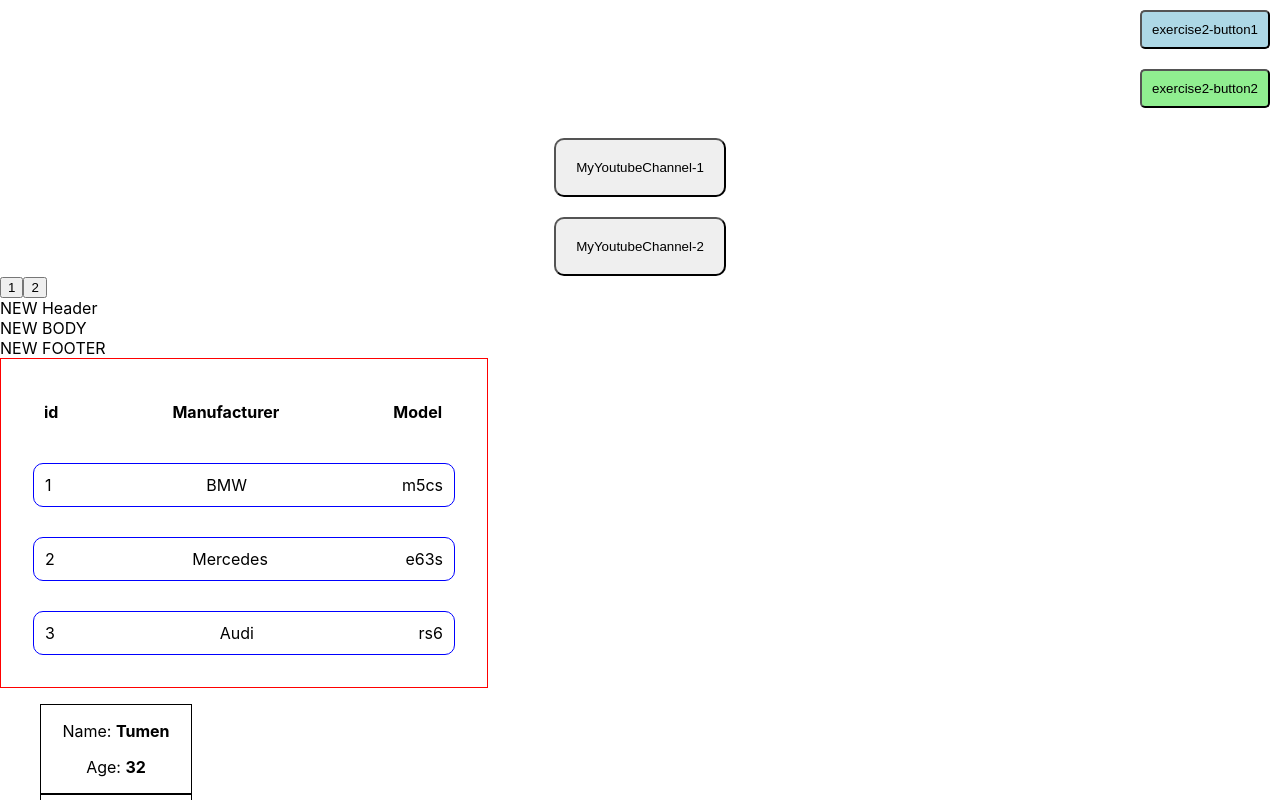
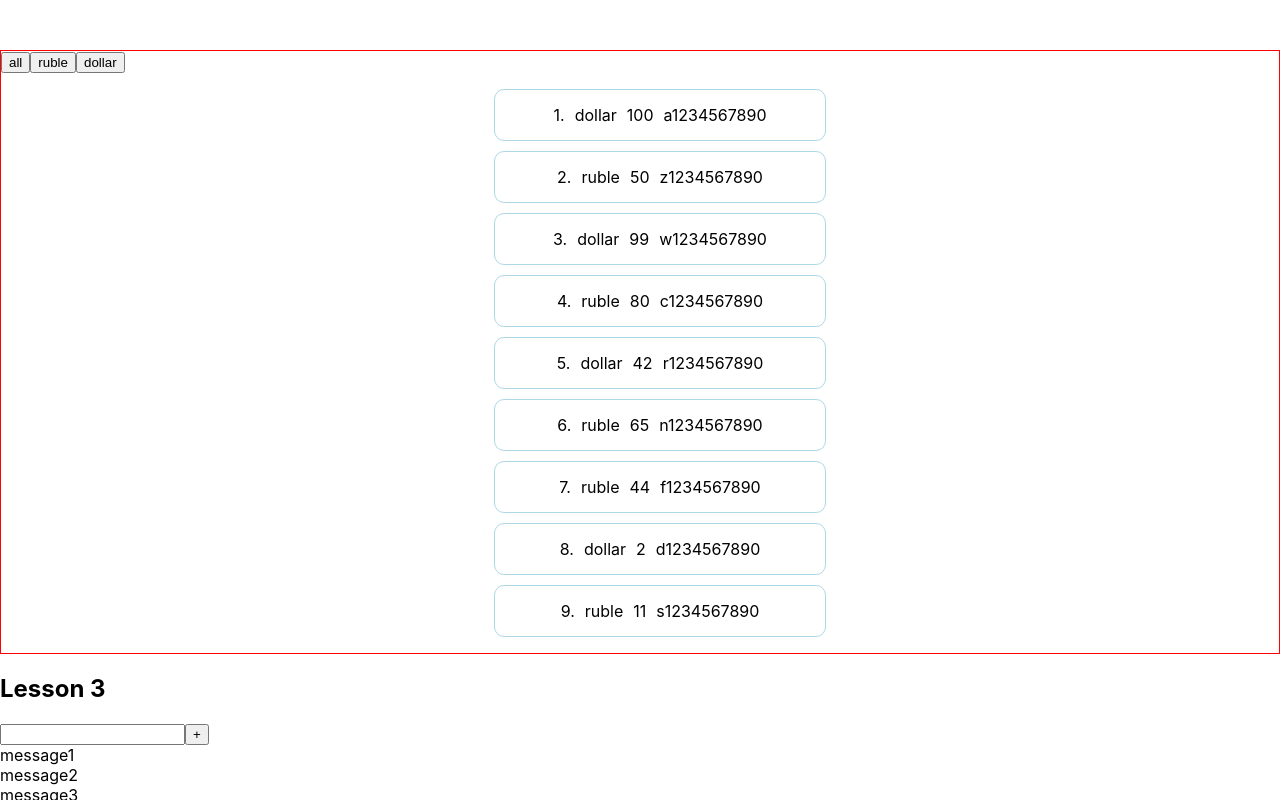
Before and after one commit to dtumen/microtasks, a React (Create React App) app: page / in a window 1280 px wide. Shown: the top 800 px of the page. Built offline with nearby package versions, Linux system fonts and the light colour scheme.

Commit message:
microtasks done

```diff
--- a/src/App.tsx
+++ b/src/App.tsx
@@ -1,68 +1,52 @@
-import React from 'react';
+import React, { ChangeEvent, useState } from 'react';
 import './App.css';
-import { Header } from './site/Header';
-import { Footer } from './site/Footer';
-import { Body } from './site/Body';
-import { NewComponent } from './site/NewComponent';
-import { Button } from './site/Button';
-import { NewButton } from './site/NewButton';
 import Money from './components/Money/Money';
+import { FullInput } from './components/Lesson3/FullInput';
+import { Input } from './components/Lesson3/Input';
+import { Button } from './components/Lesson3/Button';
 
-const students = [
-  {
-    id: 1,
-    name: 'Tumen',
-    age: 32,
-  },
-  {
-    id: 2,
-    name: 'Aldar',
-    age: -1,
-  },
-  {
-    id: 3,
-    name: 'Ruslan',
-    age: 322,
-  },
-  {
-    id: 4,
-    name: 'Elnur',
-    age: 122,
-  },
-  {
-    id: 5,
-    name: 'Vasiliy',
-    age: 2,
-  }
-]
 
 function App() {
 
-  const onClickHandler = (name: string) => {
-    console.log(`Hellow, I'm ${name}`)
+  const [response, setResponse] = useState([
+    { message: 'message1' },
+    { message: 'message2' },
+    { message: 'message3' },
+  ])
+
+  const addMessage = (newMessage: string) => {
+    setResponse([{ message: newMessage }, ...response]);
   }
 
-  const foo1 = () => {
-    console.log(100200)
-  }
+  // 2:
+  const [input, setInput] = useState('');
 
-  const foo2 = (num: number) => {
-    console.log('foo2:', num)
+  const inputHandler = (e: ChangeEvent<HTMLInputElement>) => {
+    setInput(e.currentTarget.value)
+  };
+
+  const onClickAddBtn = (mess: string) => {
+    setResponse([...response, {message: input}]);
+    setInput('');
   }
 
   return (
     <>
-    <NewButton btnName={'exercise2-button1'} btnColor={'lightblue'}/>
-    <NewButton btnName={'exercise2-button2'} btnColor={'lightgreen'}/>
-    <Button onClickHandler={onClickHandler} name='Tumen!' nameBtn={'MyYoutubeChannel-1'}/>
-    <Button onClickHandler={onClickHandler} name='Ivan!' nameBtn={'MyYoutubeChannel-2'} />
-    <button onClick={foo1}>1</button>
-    <button onClick={() => foo2(100200)}>2</button>
-    <Header titleForHeader={'NEW Header'} />
-    <Body titleForBody={'NEW BODY'}/>
-    <Footer titleForFooter={'NEW FOOTER'} />
-    <NewComponent students={students}/>
-    <Money />
+      <div>
+        <Money />
+      </div>
+
+      <h2>Lesson 3</h2>
+      <div>
+        <FullInput addMessage={addMessage}/>
+
+        {
+          response.map((el, index) => <div key={index}> {el.message} </div>)
+        }
+
+        <Input inputHandler={inputHandler} input={input}/>
+        <Button title={input} onClickAddBtn={onClickAddBtn}/>
+      </div>
     </>
   );
 }
--- /dev/null
+++ b/src/components/Lesson3/Button.tsx
@@ -0,0 +1,12 @@
+import React from 'react';
+
+type ButtonPropsType = {
+  title: string
+  onClickAddBtn: (mess: string) => void
+}
+
+export const Button: React.FC<ButtonPropsType> = ({title, onClickAddBtn}) => {
+  return (
+    <button onClick={() => onClickAddBtn(title)}>+</button>
+  );
+};
--- /dev/null
+++ b/src/components/Lesson3/FullInput.tsx
@@ -0,0 +1,34 @@
+import React, { ChangeEvent, KeyboardEvent, useState } from 'react';
+
+type FullInputPropsType = {
+  addMessage: (newMessage: string) => void;
+}
+
+export const FullInput: React.FC<FullInputPropsType> = ({addMessage}) => {
+
+  const [titile, setTitle] = useState('');
+
+  const onChangeInputHandler = (e: ChangeEvent<HTMLInputElement>) => setTitle(e.currentTarget.value);
+
+  const onClickButtonHandler = () => {
+    addMessage(titile);
+    setTitle('');
+  }
+
+  const onKeyDownHandler = (e: KeyboardEvent<HTMLInputElement>) => {
+    if (e.key === 'Enter') {
+      onClickButtonHandler();
+    }
+  }
+
+  return (
+    <div>
+      <input type="text"
+        onChange={onChangeInputHandler}
+        value={titile}
+        onKeyDown={onKeyDownHandler}
+      />
+      <button onClick={onClickButtonHandler}>+</button>
+    </div>
+  );
+};
--- /dev/null
+++ b/src/components/Lesson3/Input.tsx
@@ -0,0 +1,15 @@
+import React, { ChangeEvent } from 'react';
+
+type InputPropsType = {
+  inputHandler: (e: ChangeEvent<HTMLInputElement>) => void
+  input: string
+}
+
+export const Input: React.FC<InputPropsType> = ({ inputHandler, input }) => {
+  return (
+    <input type="text"
+    onChange={inputHandler}
+    value={input}
+    />
+  );
+};
--- a/src/site/Body.tsx
+++ /dev/null
@@ -1,11 +0,0 @@
-import React from 'react';
-
-type BodyPropsType = {
-  titleForBody: string
-}
-
-export const Body = ({ titleForBody }: BodyPropsType) => {
-  return (
-    <div>{titleForBody}</div>
-  );
-};
--- a/src/site/Button.tsx
+++ /dev/null
@@ -1,20 +0,0 @@
-import React from 'react';
-
-type ButtonPropsType = {
-  onClickHandler: (name: string) => void
-  name: string
-  nameBtn: string
-}
-
-export const Button = ({ onClickHandler, name, nameBtn }: ButtonPropsType) => {
-  return (
-    <div style={{ display: 'flex', justifyContent: 'center', marginTop: '20px' }}>
-      <button
-      style={{ padding: '20px', borderRadius: '10px' }}
-      onClick={() => onClickHandler(name)}
-      >
-        { nameBtn }
-      </button>
-    </div>
-  );
-};
--- a/src/site/Footer.tsx
+++ /dev/null
@@ -1,11 +0,0 @@
-import React from 'react';
-
-type FooterPropsType = {
-  titleForFooter: string
-}
-
-export const Footer = ({ titleForFooter }: FooterPropsType) => {
-  return (
-    <div>{ titleForFooter }</div>
-  );
-};
--- a/src/site/Header.tsx
+++ /dev/null
@@ -1,9 +0,0 @@
-type HeaderPropsType = {
-  titleForHeader: string
-}
-
-export const Header = ({ titleForHeader }: HeaderPropsType) => {
-  return (
-    <div>{titleForHeader}</div>
-  )
-}
--- a/src/site/NewButton.tsx
+++ /dev/null
@@ -1,37 +0,0 @@
-import React, { useState } from 'react';
-
-type NewButtonPropsType = {
-  btnName: string
-  btnColor?: string
-}
-
-
-const randomNumber = (min: number, max: number) => Math.floor(Math.random() * (max - min + 1) + min);
-const randomByte = () => randomNumber(0, 255)
-const randomPercent = () => (randomNumber(50, 100) * 0.01).toFixed(2)
-const randomCssRgba = () => `rgba(${[randomByte(), randomByte(), randomByte(), randomPercent()].join(',')})`
-
-export const NewButton = ({ btnName, btnColor }: NewButtonPropsType) => {
-
-  const [backColor, setBackColor] = useState(btnColor);
-
-  const onClickHandler = () => {
-    let colRandom =  randomCssRgba();
-    setBackColor(colRandom)
-  }
-
-  return (
-    <div style={{ display: 'flex', justifyContent: 'flex-end' }}>
-      <button style={{
-        margin: '10px',
-        padding: '10px',
-        borderRadius: '5px',
-        backgroundColor: backColor || 'transparent',
-      }}
-      onClick={onClickHandler}
-      >
-        { btnName }
-      </button>
-    </div>
-  );
-};
--- a/src/site/NewComponent.tsx
+++ /dev/null
@@ -1,61 +0,0 @@
-import React from 'react';
-
-type StudentType = {
-  id: number
-  name: string
-  age: number
-}
-
-type NewComponentPropsType = {
-  students: Array<StudentType>
-}
-
-export const NewComponent = ({ students }: NewComponentPropsType) => {
-
-  const topCars = [
-    { id: 1, manufacturer: 'BMW', model: 'm5cs' },
-    { id: 2, manufacturer: 'Mercedes', model: 'e63s' },
-    { id: 3, manufacturer: 'Audi', model: 'rs6' },
-  ]
-
-  return (
-    <>
-      <table style={{ border: '1px solid red' }}>
-        <tr style={{ display: 'flex', gap: '10px', margin: '30px', width: '400px', justifyContent: 'space-between', padding: '10px'}}>
-          <th>id</th>
-          <th>Manufacturer</th>
-          <th>Model</th>
-        </tr>
-        {topCars.map(t => (
-          <tr key={t.id}
-          style={{
-            display: 'flex',
-            gap: '10px',
-            margin: '30px',
-            width: '400px',
-            justifyContent:
-            'space-between',
-            border: '1px solid blue',
-            borderRadius: '10px',
-            padding: '10px'
-            }}>
-
-            <td>{t.id}</td>
-            <td>{t.manufacturer}</td>
-            <td>{t.model}</td>
-          </tr>
-        ))}
-      </table>
-
-
-      <ul style={{ listStyle: 'none', textAlign: 'center' }}>
-        {students && students.map(s => (
-          <li key={s.id} style={{ border: '1px solid black', width: '150px' }}>
-            <p>Name: <b>{s.name}</b></p>
-            <p>Age: <b>{s.age}</b></p>
-          </li>
-        ))}
-      </ul>
-    </>
-  );
-};
```
